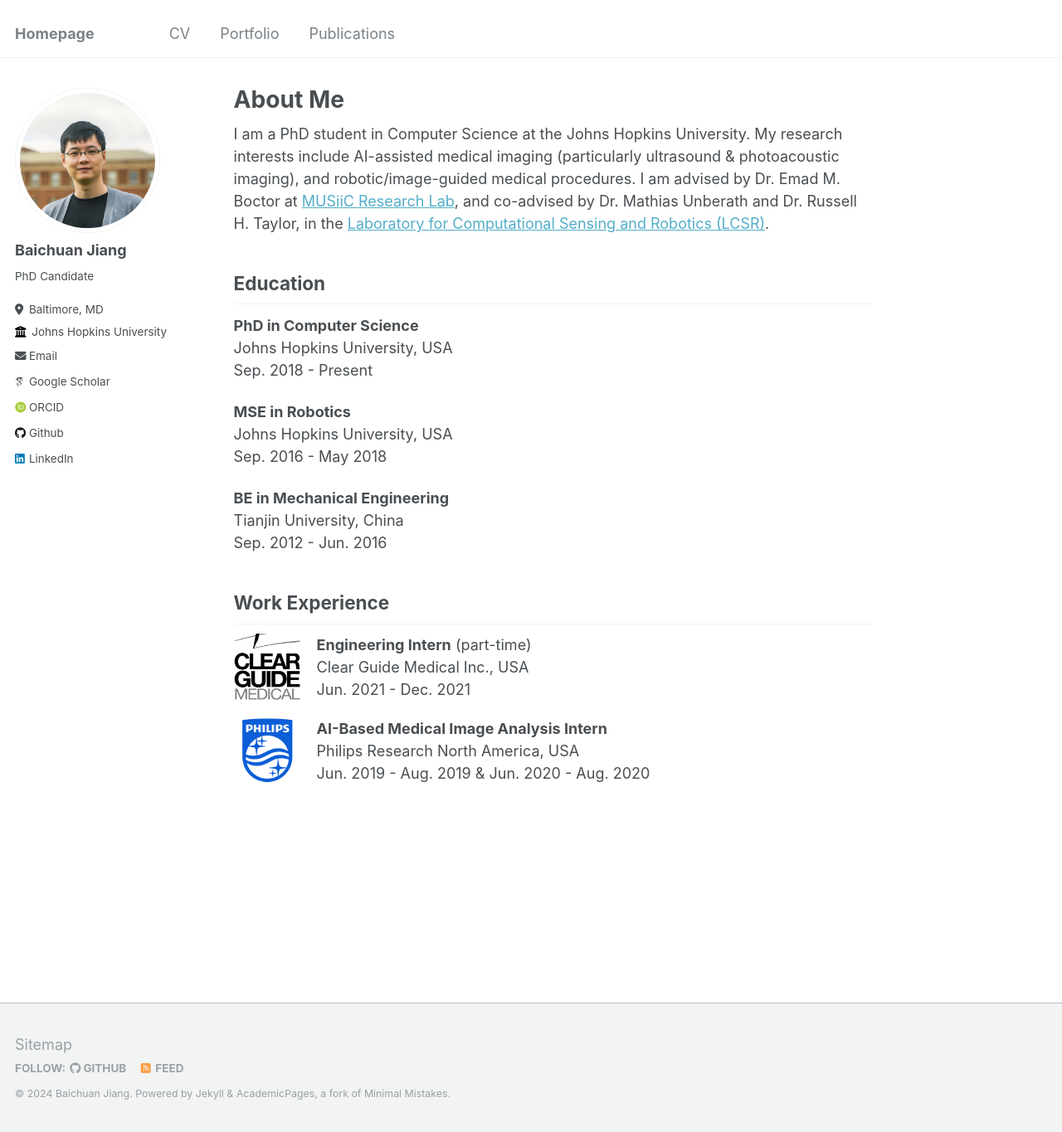
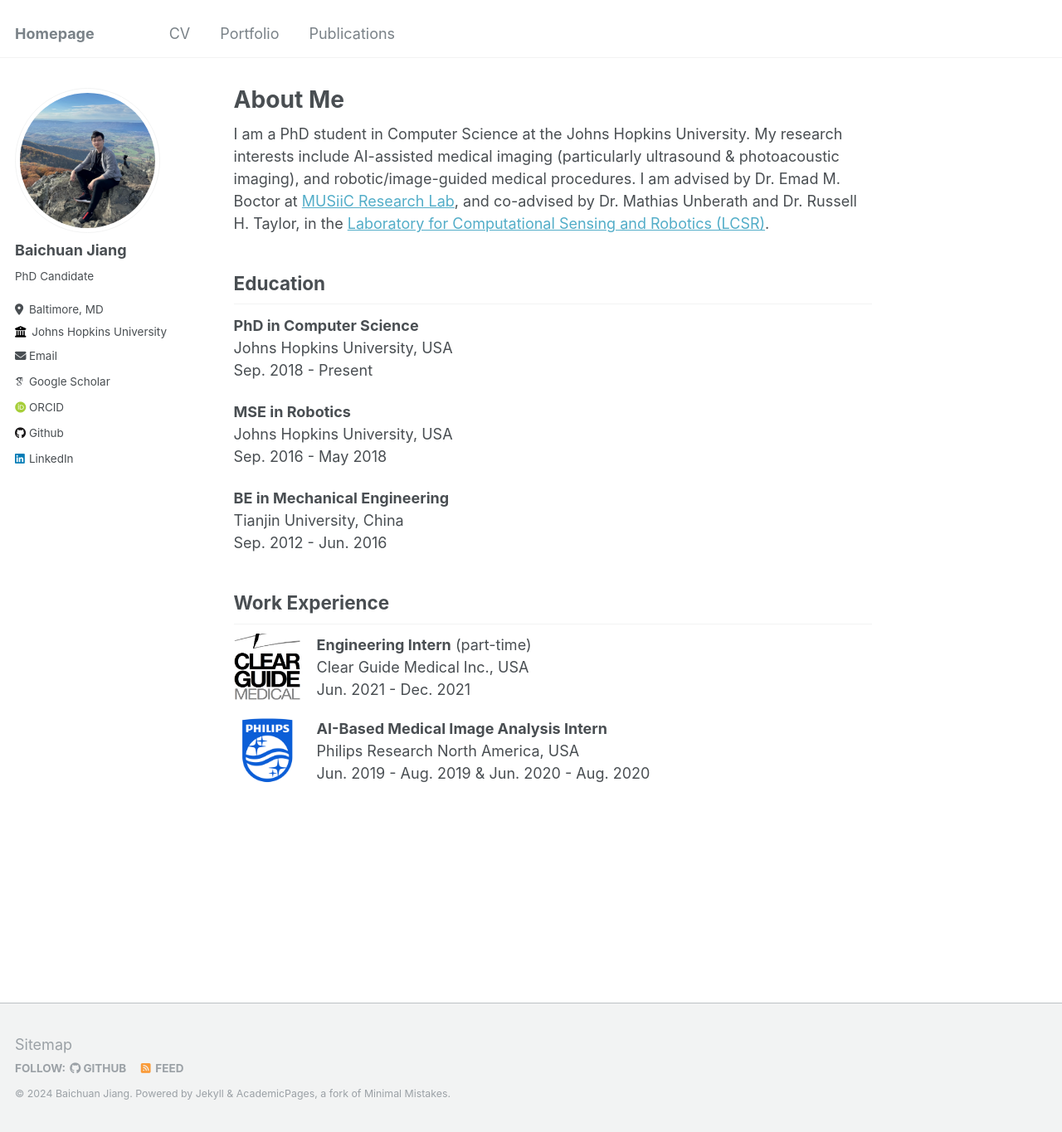
Before and after one commit to bcjiang/bcjiang.github.io, a Jekyll site: the page built from _pages/about.md, in a window 1280 px wide and 1365 px high. Shown: the whole window at 83% size. Built offline with Jekyll 4.4.1, drawn with Linux system fonts in a browser that asks for light colours; some web fonts are replaced.

Commit message:
Adding photos.

```diff
--- a/_config.yml
+++ b/_config.yml
@@ -21,7 +21,7 @@ repository               : "bcjiang/bcjiang.github.io"
 #               Additional customization can be done by editing /_includes/author-profile.html
 author:
   # Biographic information
-  avatar           : "head_photo.jpg"
+  avatar           : "photo1.jpg"
   name             : "Baichuan Jiang"
   pronouns         : # example: "she/her"
   bio              : "PhD Candidate"
```
Also changed, not shown: images/photo1.jpg (added), images/photo2.jpg (added), images/photo3.jpg (added).
